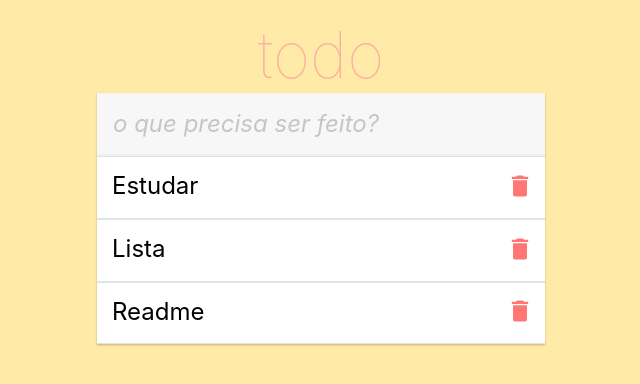
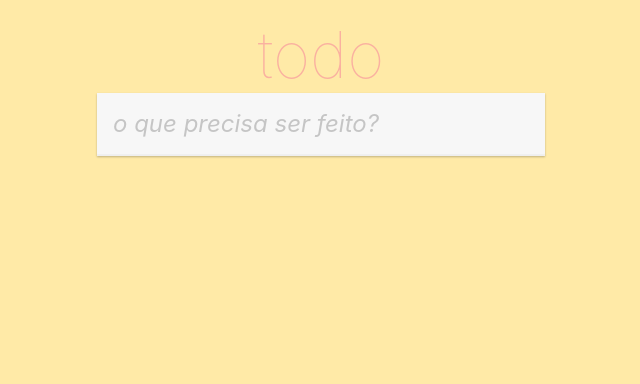
Before and after one commit to ojeffpinheiro01/devSamurai, a React (Create React App) app in the folder frontend/react/todo/: page / in a window 1280 px wide. Shown: the top 384 px of the page, without its empty margins (319-959 px from the left). Built offline with nearby package versions, Linux system fonts and the light colour scheme.

Commit message:
add task

```diff
--- a/frontend/react/todo/src/App.js
+++ b/frontend/react/todo/src/App.js
@@ -1,29 +1,26 @@
-import React, { useState } from "react";
+import React, { useState } from 'react';
 import { MdDelete } from 'react-icons/md';
 
-import "./App.css";
+import './App.css';
 
 const App = () => {
   const ESCAPE_KEY = 27;
   const ENTER_KEY = 13;
 
-  const inicialTasks = [
-    { id: 1, title: 'Estudar' , checked: false },
-    { id: 2, title: 'Lista' , checked: false },
-    { id: 2, title: 'Readme' , checked: false }
-  ]
-
   const [value, setValue] = useState('');
-  const [tasks, ] = useState(inicialTasks);
+  const [tasks, setTasks] = useState([]);
 
   const erase = () => {
     setValue('');
   };
 
   const submit = () => {
-    console.log('submit', value);
+    setTasks([
+      ...tasks,
+      { id: new Date().getTime(), title: value, checked: false },
+    ]);
     erase();
-  }
+  };
 
   const onChange = (event) => {
     setValue(event.target.value);
```
